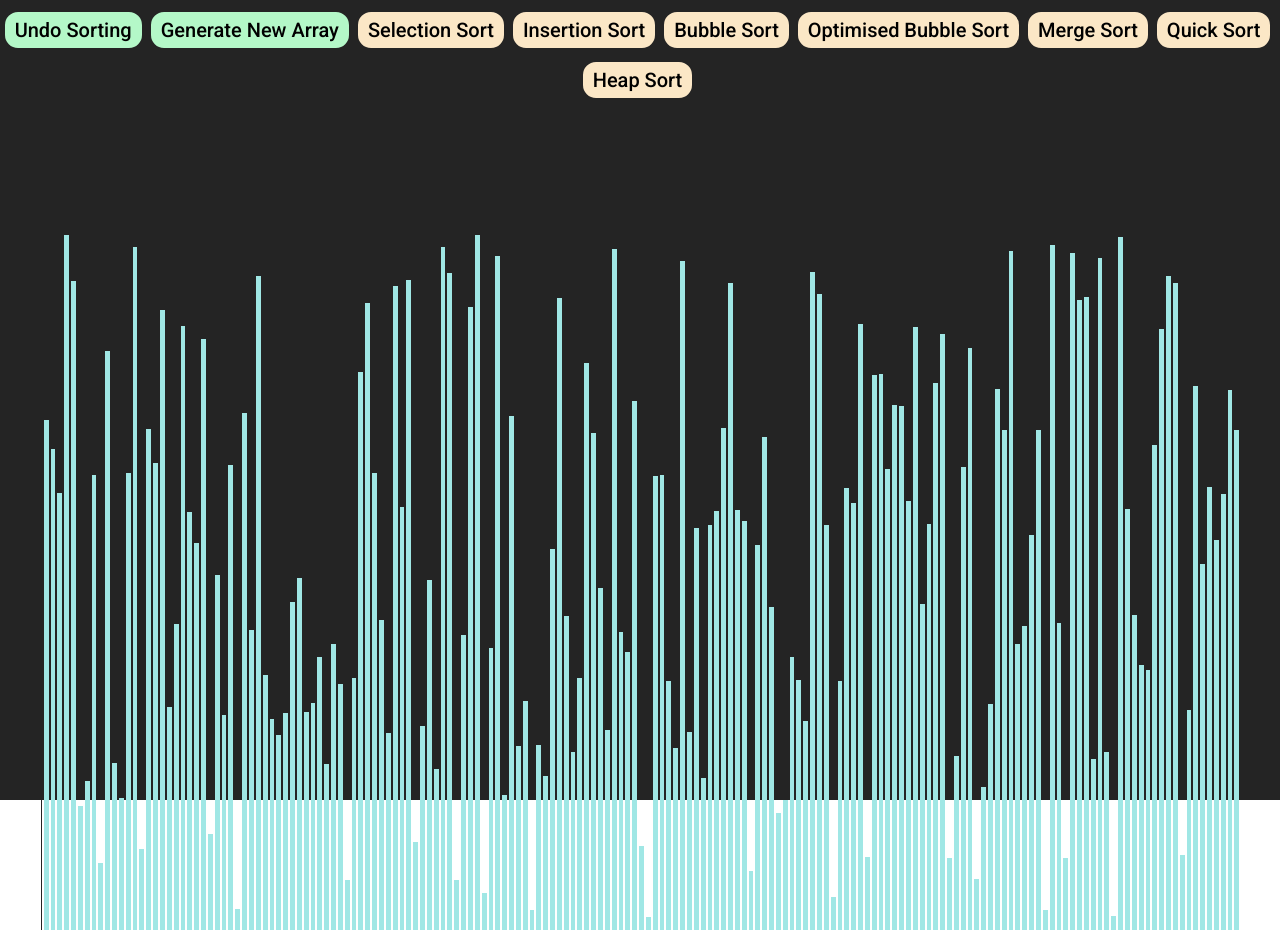
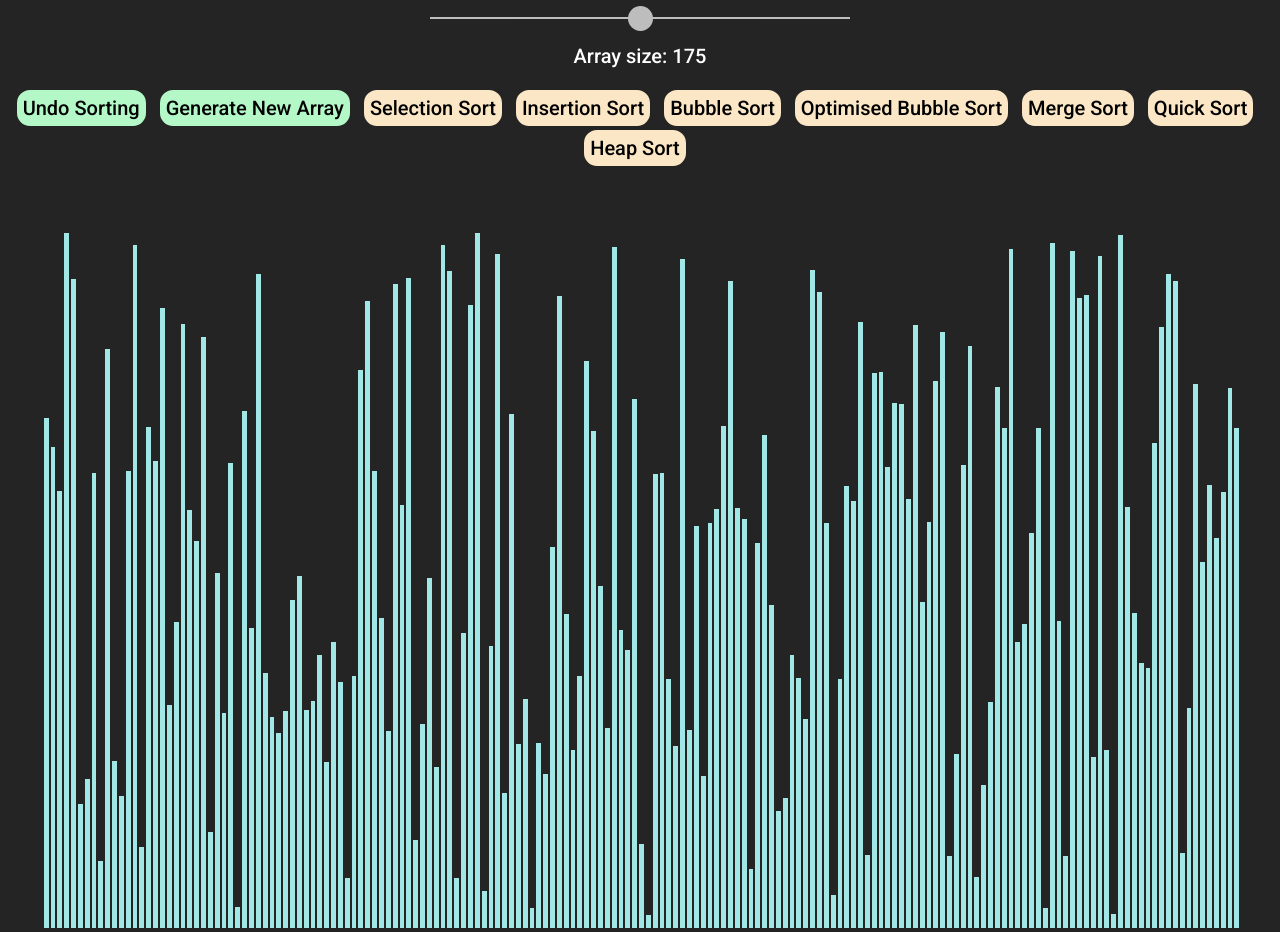
Before and after one commit to dinz0014/sorting-visualiser, a React (Create React App) app: page / in a window 1280 px wide. Built offline with nearby package versions, Linux system fonts and the light colour scheme.

Commit message:
Changed layout configuration in CSS and added a slider to change array size. Changing slider generates an array as well

```diff
--- a/src/SortingVisualiser/SortingVisualiser.css
+++ b/src/SortingVisualiser/SortingVisualiser.css
@@ -6,6 +6,64 @@
     --arr-button-colour:  #B4F8C8;
     --sort-button-colour: #FBE7C6;
     --background-colour: #242424;
+}
+
+.content{
+    background-color: var(--background-colour);
+    display: flex;
+    flex-direction: column;
+    flex-grow: 1;
+    min-height: 100vh;
+}
+
+.control-bar{
+    background-color: var(--background-colour);
+    display: flex;
+    flex-direction: column;
+    flex-grow: 1;
+}
+
+.size-slider{
+    font-size: 20px;
+    font-weight: 500;
+    color: white;
+    align-items: center;
+    background-color: var(--background-colour);
+}
+
+.size-slider input[type="range"] {
+    -webkit-appearance:none !important;
+    width: 420px;
+    height: 2px;
+    background: white;
+    align-self: center;
+    border: none;
+    outline: none;
+    opacity: 0.7;
+  }
+
+.control-bar{
+    overflow:auto;
+    padding-bottom: 10px;
+    flex-grow: 1;
+}
+
+.array-container{
+    flex-grow: 4;
+}
+
+.size-slider input[type="range"]:hover{
+    opacity: 1;
+}
+
+.size-slider input[type="range"]::-webkit-slider-thumb {
+    -webkit-appearance: none !important;
+    width: 25px;
+    height: 25px;
+    background: white;
+    border: 2px solid white;
+    border-radius: 50%;
+    cursor: pointer;
 }
 
 .array-button{
@@ -17,10 +75,7 @@
     border-color: var(--background-colour);
     border-style: solid;
     border-radius: 15px;
-    padding-right: 10px;
-    padding-left: 10px;
-    margin-top: 10px;
-    margin-right: 5px;
+    margin-right: 10px;
 }
 
 .array-button:hover{
@@ -36,10 +91,7 @@
     border-color: var(--background-colour);
     border-style: solid;
     border-radius: 15px;
-    padding-right: 10px;
-    padding-left: 10px;
-    margin-top: 10px;
-    margin-right: 5px;
+    margin-right: 10px;
 }
 
 .sorting-button:hover{
@@ -47,11 +99,9 @@
 }
 
 .array-container span{
-    display: inline-block;
+    display: inline-flex;
 }
 
 .array-bar{
-    display: inline-block;
     margin : 0 1px;
-    margin-top : 100px;
 }
--- a/src/SortingVisualiser/SortingVisualiser.tsx
+++ b/src/SortingVisualiser/SortingVisualiser.tsx
@@ -26,7 +26,7 @@ export default class SortingVisualiser extends React.Component<
         height: window.innerHeight
     };
 
-    static ANIMATION_TIME = 10;
+    static ANIMATION_TIME = 1;
     static CONTROLS_HEIGHT = 80;
     originalArray: number[] = [];
 
@@ -209,6 +209,18 @@ export default class SortingVisualiser extends React.Component<
         this.processAnimations(animations, sortedArray);
     }
 
+    sizeSliderChangeHandler(event: any): void {
+        this.setState(
+            {
+                currArray: this.state.currArray,
+                size: event.target.value
+            },
+            () => {
+                this.generateArray();
+            }
+        );
+    }
+
     // Renders the component to be viewed
     render(): React.ReactNode {
         // Calculates margins and bar width
@@ -220,13 +232,25 @@ export default class SortingVisualiser extends React.Component<
 
         // Renders the array bars and sets their relevant style attributes
         return (
-            <div>
+            <div className="content">
                 <div
                     className="control-bar"
                     style={{
-                        backgroundColor: background,
-                        height: `${SortingVisualiser.CONTROLS_HEIGHT}px`
+                        backgroundColor: background
                     }}>
+                    <div className="size-slider">
+                        <input
+                            type="range"
+                            min="50"
+                            max="300"
+                            defaultValue={this.state.size}
+                            id="sizeSlider"
+                            onChange={(event) => {
+                                this.sizeSliderChangeHandler(event);
+                            }}></input>
+                        <p id="sizeValue">Array size: {this.state.size}</p>
+                    </div>
+                    <div className="button-row">
                         <button
                             className="array-button"
                             onClick={() => {
@@ -291,14 +315,13 @@ export default class SortingVisualiser extends React.Component<
                             Heap Sort
                         </button>
                     </div>
+                </div>
                 <div
                     className="array-container"
                     style={{
                         backgroundColor: background,
                         width: `100%`,
-                        height: `${
-                            height - SortingVisualiser.CONTROLS_HEIGHT
-                        }px`
+                        overflow: 'auto'
                     }}>
                     {/*Hacky way to get the array bars to be positioned exactly the same vertically no matter what the array is. Forces a dummy span element
                     which has the maximum height possible for a bar. This forces all of the array bars to be aligned to the bottom of this dummy bar. */}
```
Lines whose indentation alone changed are shown as unchanged.
